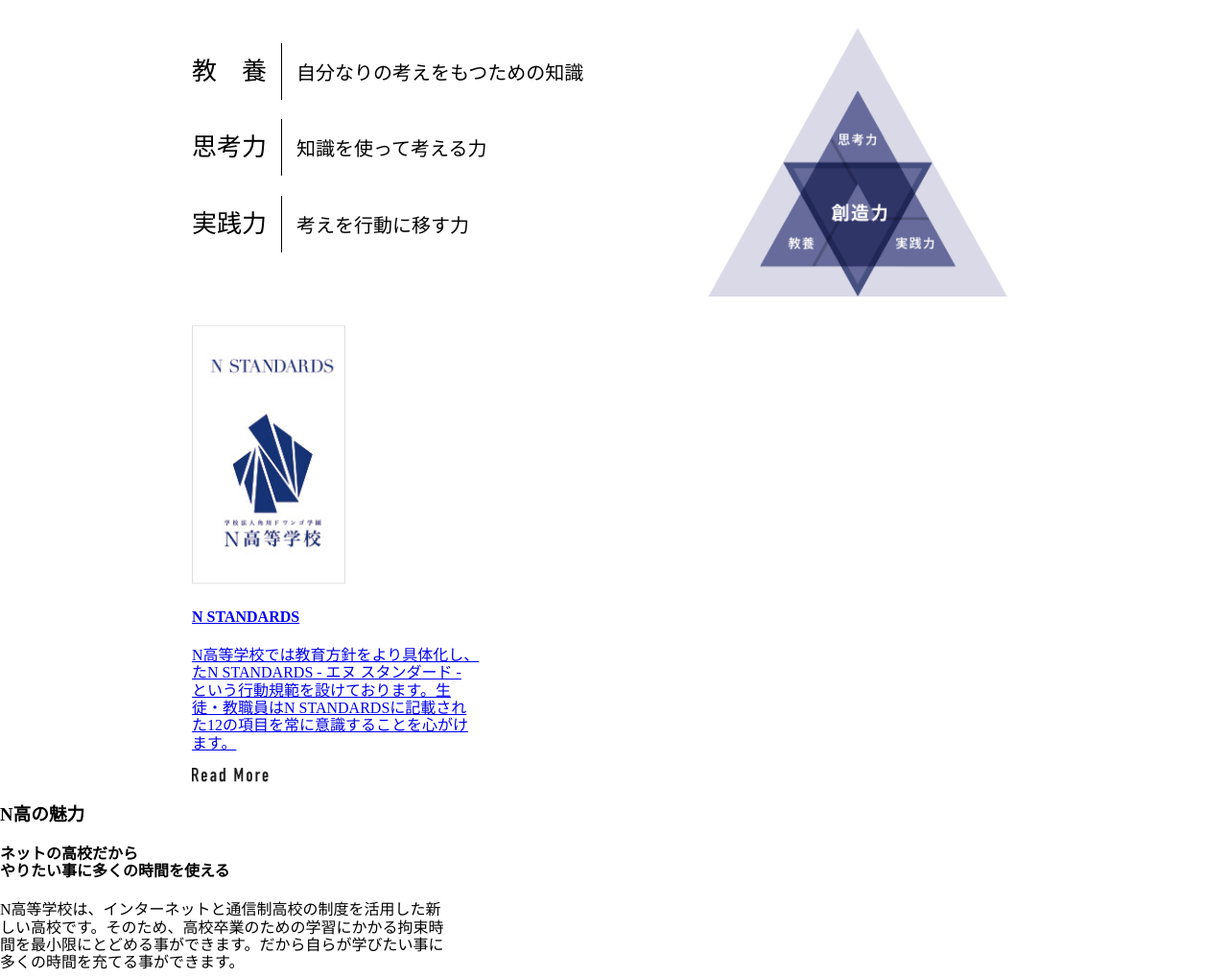
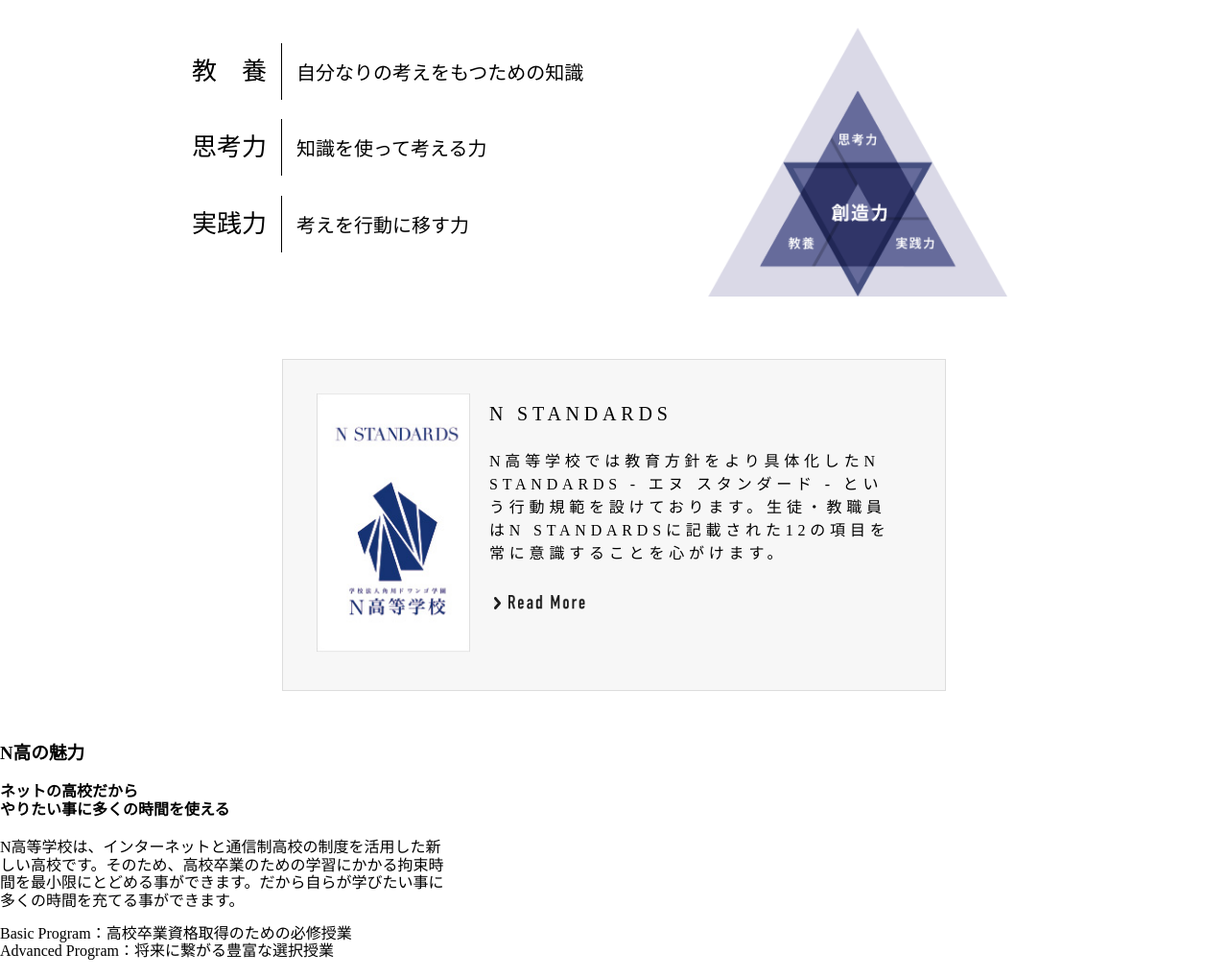
Before and after one commit to sassamori/takaharusasamori, a PHP site: page / in a window 1280 px wide. Shown: the part 1757-2775 px from the top of the page at 96% size. Run offline with PHP 8.4, Linux system fonts and the light colour scheme.

Commit message:
クラス名policyを作成

```diff
--- a/html-nkou/common/style.css
+++ b/html-nkou/common/style.css
@@ -244,7 +244,7 @@
     font-weight: bold;
 }
 
-.globalNavi .globalNaviMajor .globalNaviMajorLeft ul li a span:hover{
+.globalNavi .globalNaviMajor .globalNaviMajorLeft ul li a:hover span{
     color:#1F2870;
 }
 
@@ -526,3 +526,64 @@
 .articleMain .aboutMain .policy .policyDetail img{
     padding: 30px 20px;
 }
+
+.articleMain .aboutMain .policy .policyDocument{
+    padding: 35px;
+}
+
+.articleMain .aboutMain .policy .policyDocument a{
+    display: flex;
+    padding: 30px;
+    background-color:#F7F7F7;
+    width: 630px;
+    margin: 0 auto;
+    border: solid 1px #DDDDDD;
+    text-decoration: none;
+}
+
+.articleMain .aboutMain .policy .policyDocument a:hover{
+    opacity: 0.8;
+}
+
+.articleMain .aboutMain .policy .policyDocument a .policyDocumentLeft{
+    padding: 5px;
+}
+
+.articleMain .aboutMain .policy .policyDocument a .policyDocumentRight{
+    padding: 15px;
+    letter-spacing: 0.3em;
+    width: 580px;
+}
+
+.articleMain .aboutMain .policy .policyDocument a .policyDocumentRight h4{
+    color: #000000;
+    padding: 0;
+    margin: 0;
+    font-size: 20px;
+    font-weight: lighter;
+}
+
+.articleMain .aboutMain .policy .policyDocument a .policyDocumentRight p{
+    color: #000000;
+    padding-top: 10px;
+    padding-bottom: 15px;
+    line-height: 1.5;
+}
+
+.articleMain .aboutMain .policy .policyDocument a .policyDocumentRight span{
+    position: relative;
+}
+
+.articleMain .aboutMain .policy .policyDocument a .policyDocumentRight span:after{
+    position: absolute;
+    display: inline-block;
+    content: url(../images/icon_arrow01_right_black01.png);
+    width: 5px;/*画像の幅*/
+    height: 5px;/*画像の高さ*/
+    bottom: 12px;
+    left: 5px;
+}
+
+.articleMain .aboutMain .policy .policyDocument a .policyDocumentRight img{
+    padding-left: 20px;
+}
--- a/html-nkou/index.html
+++ b/html-nkou/index.html
@@ -145,13 +145,8 @@
                             </div>
                             <div class="policyDocumentRight">
                                 <h4>N STANDARDS</h4>
-                                    <p>N高等学校では教育方針をより具体化し、<br>
-                                        たN STANDARDS - エヌ スタンダード -<br>
-                                        という行動規範を設けております。生<br>
-                                        徒・教職員はN STANDARDSに記載され<br>
-                                        た12の項目を常に意識することを心がけ<br>
-                                        ます。</p>
-                                    <img src="images/text_read_more01_black01.png" alt="read more" width="80" height="15">
+                                <p>N高等学校では教育方針をより具体化したN STANDARDS - エヌ スタンダード - という行動規範を設けております。生徒・教職員はN STANDARDSに記載された12の項目を常に意識することを心がけます。</p>
+                                <span></span><img src="images/text_read_more01_black01.png" alt="read more" width="80" height="15">
                             </div>
                         </a>
                     </div>
```
Lines whose indentation alone changed are shown as unchanged.
